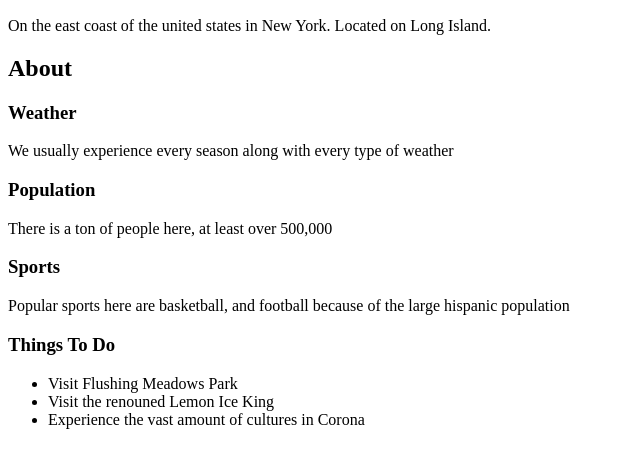
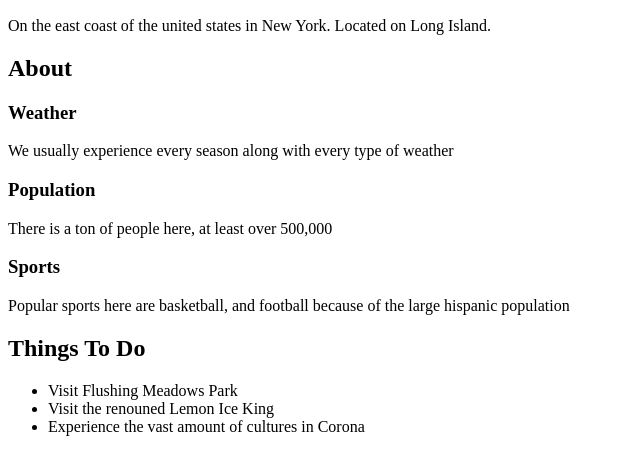
Before and after one commit to Luis-Rodriguez-02/CSCI_355_Labs_And_Projects, a plain HTML site: page 2.11_Lab/index.html in a window 1280 px wide. Shown: the part 110-584 px from the top of the page, without its empty margins (0-640 px from the left). Drawn offline with Linux system fonts and the light colour scheme.

Commit message:
updated 3rd section header tag

```diff
--- a/2.11_Lab/index.html
+++ b/2.11_Lab/index.html
@@ -34,7 +34,7 @@
       </section>
     </section>
     <section>
-      <h3>Things To Do</h3>
+      <h2>Things To Do</h2>
       <ul>
         <li>Visit Flushing Meadows Park</li>
         <li>Visit the renouned Lemon Ice King</li>
```
